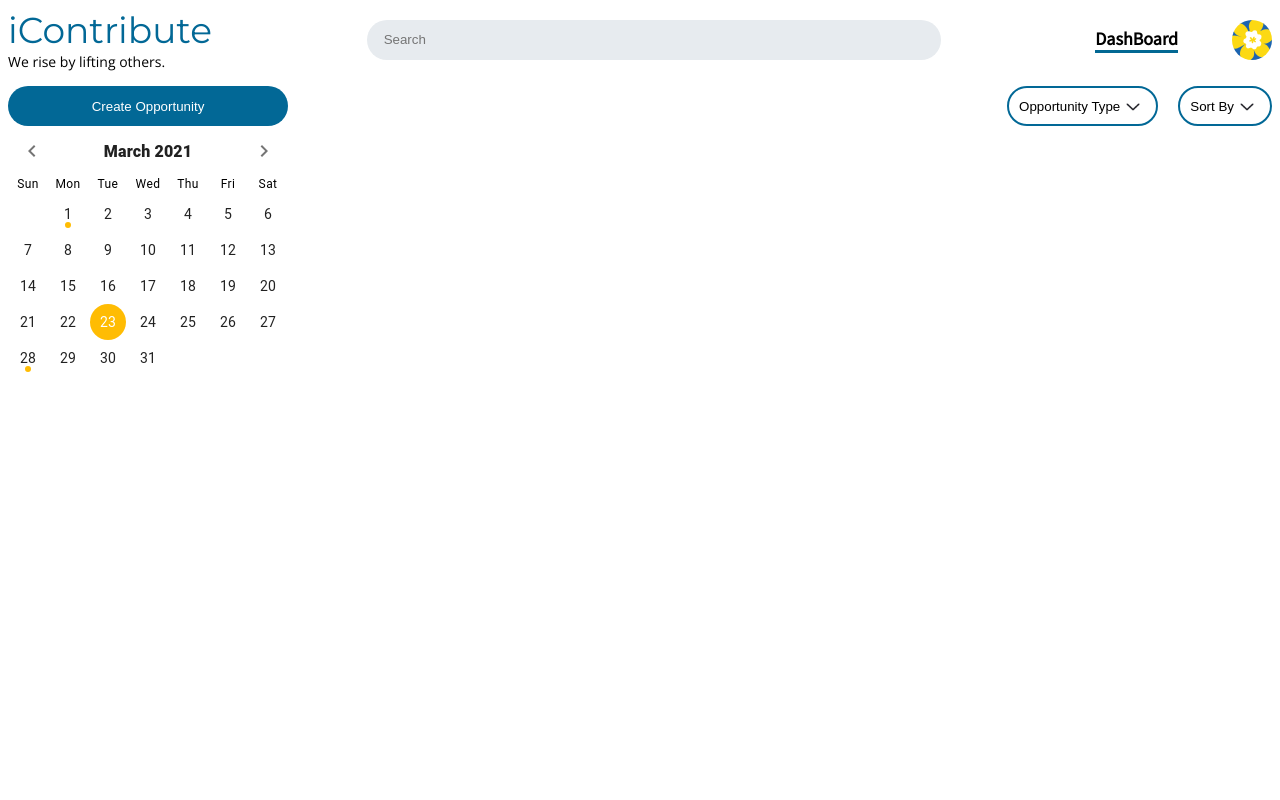
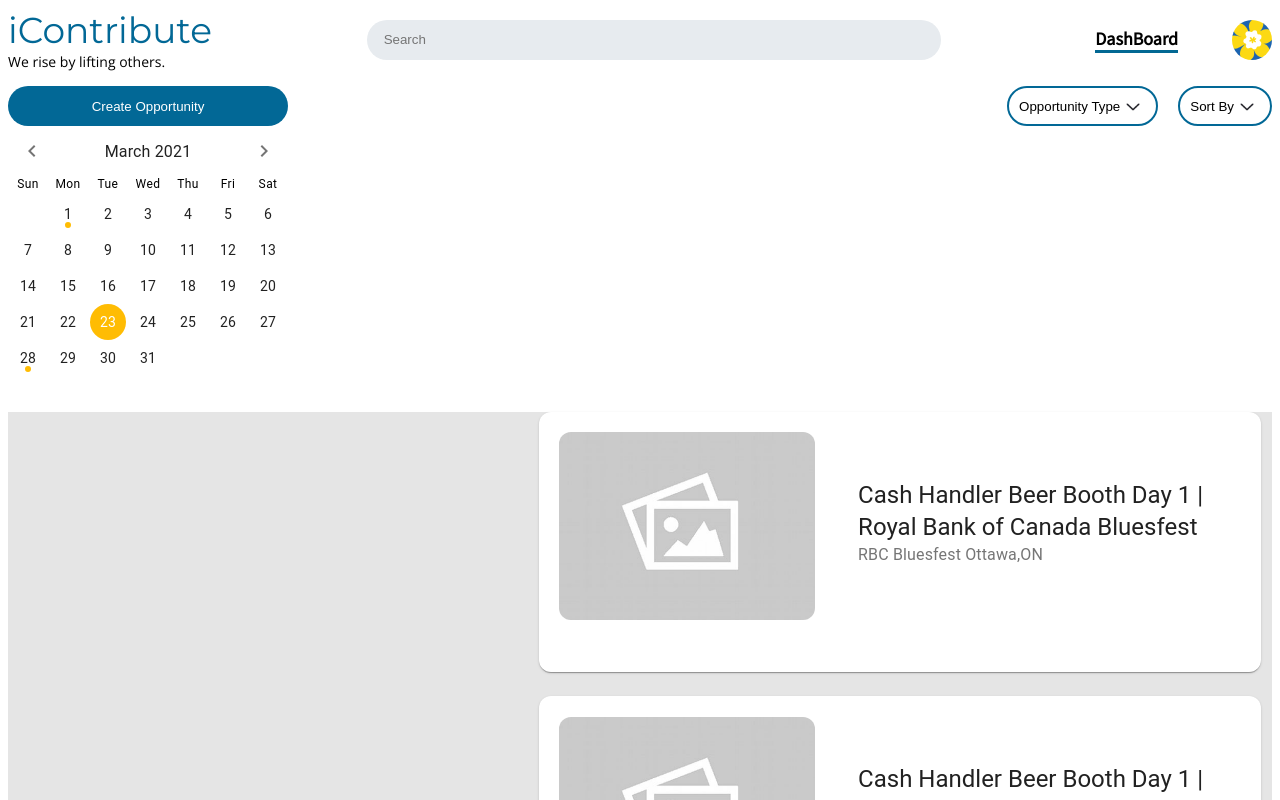
Before and after one commit to stevenbai0724/react-snippets, a React (Create React App) app: page / in a window 1280 px wide. Shown: the top 800 px of the page. Built offline with nearby package versions, Linux system fonts and the light colour scheme.

Commit message:
Implemented and added the dashboard (incomplete)

```diff
--- a/package.json
+++ b/package.json
@@ -6,6 +6,7 @@
         "@date-io/date-fns": "^1.3.13",
         "@date-io/moment": "^1.3.13",
         "@material-ui/core": "^4.11.3",
+        "@material-ui/icons": "^4.11.2",
         "@material-ui/pickers": "^3.2.10",
         "@testing-library/jest-dom": "^5.11.9",
         "@testing-library/react": "^11.2.5",
@@ -28,7 +29,7 @@
     },
     "scripts": {
         "tmpFixCRAissue": "rm tsconfig.json",
-        "start": "npm run tmpFixCRAissue && react-scripts start",
+        "start": "react-scripts start",
         "build": "react-scripts build",
         "test": "react-scripts test",
         "eject": "react-scripts eject"
--- a/src/components/App.tsx
+++ b/src/components/App.tsx
@@ -3,14 +3,23 @@
 import React from "react";
 import Header from "./Header/Header";
 import Calendar from "./Calendar";
+import Card from "./Card";
+import { Grid } from "@material-ui/core"
 
 const App = () => {
     return (
-        <div>
+        <div >
         <Header />
             <MuiPickersUtilsProvider utils={MomentUtils}>
                 <Calendar />
             </MuiPickersUtilsProvider>
+            <Grid container style={{paddingLeft: 531, gridGap: 24, background: "#E5E5E5"}}>
+                <Card />
+                <Card />
+                <Card />
+                <Card />
+                <Card />
+            </Grid>
         </div>
     );
 };
--- /dev/null
+++ b/src/components/Card.tsx
@@ -0,0 +1,75 @@
+import React from 'react';
+import { makeStyles, Theme, createStyles } from '@material-ui/core/styles';
+import Card from '@material-ui/core/Card';
+import CardHeader from '@material-ui/core/CardHeader';
+import CardMedia from '@material-ui/core/CardMedia';
+import CardContent from '@material-ui/core/CardContent';
+import CardActions from '@material-ui/core/CardActions';
+import Typography from '@material-ui/core/Typography';
+import emptyImage from './Header/img/empty.jpg'
+import styled from "styled-components";
+import Button from '@material-ui/core/Button';
+
+const useStyles = makeStyles((theme: Theme) =>
+  createStyles({
+    root: {
+      maxWidth: 771,
+      maxHeight: 260.47,
+      borderRadius: 12,
+    },
+    media: {
+        position: "relative",
+        width: 256,
+        height: 188,
+        top: -100,
+        left: 20,
+        borderRadius: 12,
+    },
+    expand: {
+      transform: 'rotate(0deg)',
+      marginLeft: 'auto',
+      transition: theme.transitions.create('transform', {
+        duration: theme.transitions.duration.shortest,
+      }),
+    },
+    expandOpen: {
+      transform: 'rotate(180deg)',
+    },
+    header: {
+        position: "relative",
+        left: 303.11,
+        top: 50.52,
+        width: "50%",
+
+    },
+    title : {
+      fontSize: 20,
+      fontWeight: 400,
+    },
+  }),
+);
+
+export default function RecipeReviewCard() {
+  const classes = useStyles();
+
+
+  return (
+    <Card className={classes.root}>
+      <CardHeader
+
+        className = {classes.header}
+        subheader="RBC Bluesfest Ottawa,ON"
+        title="Cash Handler Beer Booth Day 1 | Royal Bank of Canada Bluesfest"
+
+      />
+      <CardMedia
+        className={classes.media}
+        image = {emptyImage}
+        title="Empty Image Holder"
+      />
+      <CardActions>
+        <Button size = "small" color = "primary">View Event</Button>
+      </CardActions>
+    </Card>
+  );
+}
```
Also changed, not shown: src/components/Header/img/empty.jpg (added), 1 other file (tests, documents, lock files or other folders).
